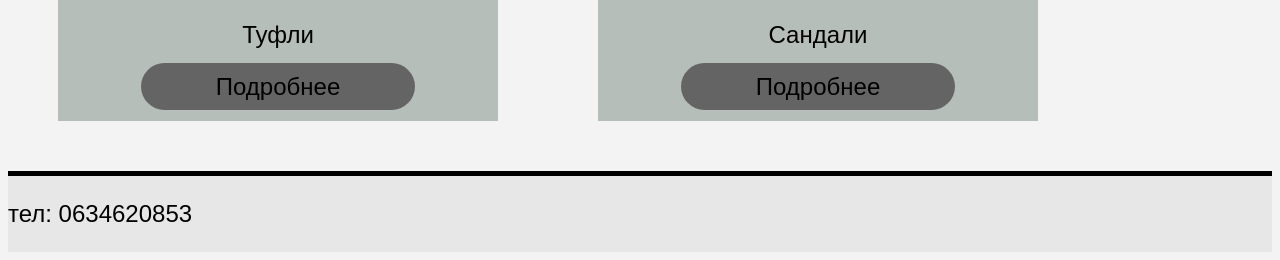
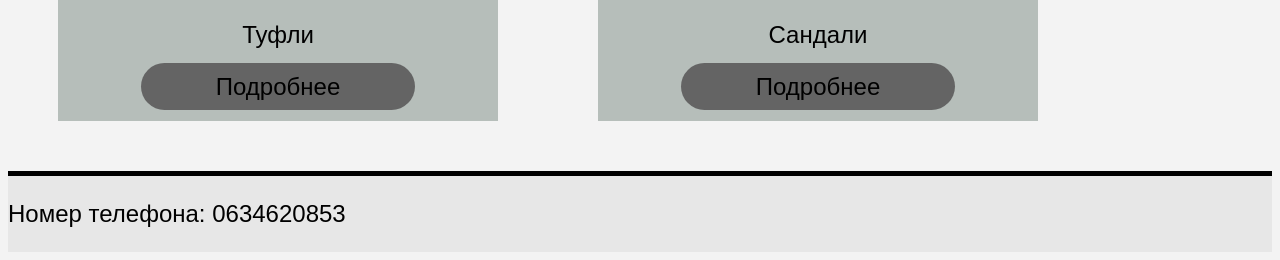
Before and after one commit to Spair25/Foots-Shop, a plain HTML site: page femail.html in a window 1280 px wide. Shown: the part 1823-2083 px from the top of the page. Drawn offline with Linux system fonts and the light colour scheme; a script that the page names is missing.

Commit message:
Update femail.html

```diff
--- a/femail.html
+++ b/femail.html
@@ -64,7 +64,7 @@
         </main>
         <footer>
             <script src="//code.jivo.ru/widget/2MW2K1onGa" async></script>
-<p>тел: 0634620853</p>
+<p>Номер телефона: 0634620853</p>
         </footer>
     </body>
 </html>
```
